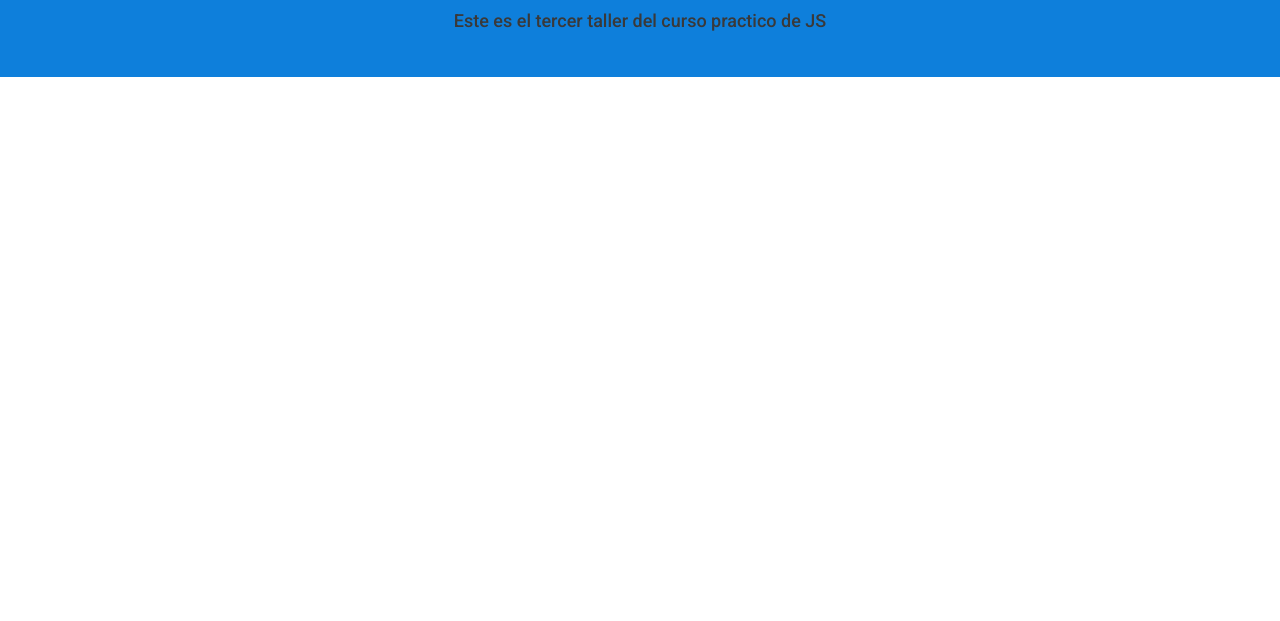
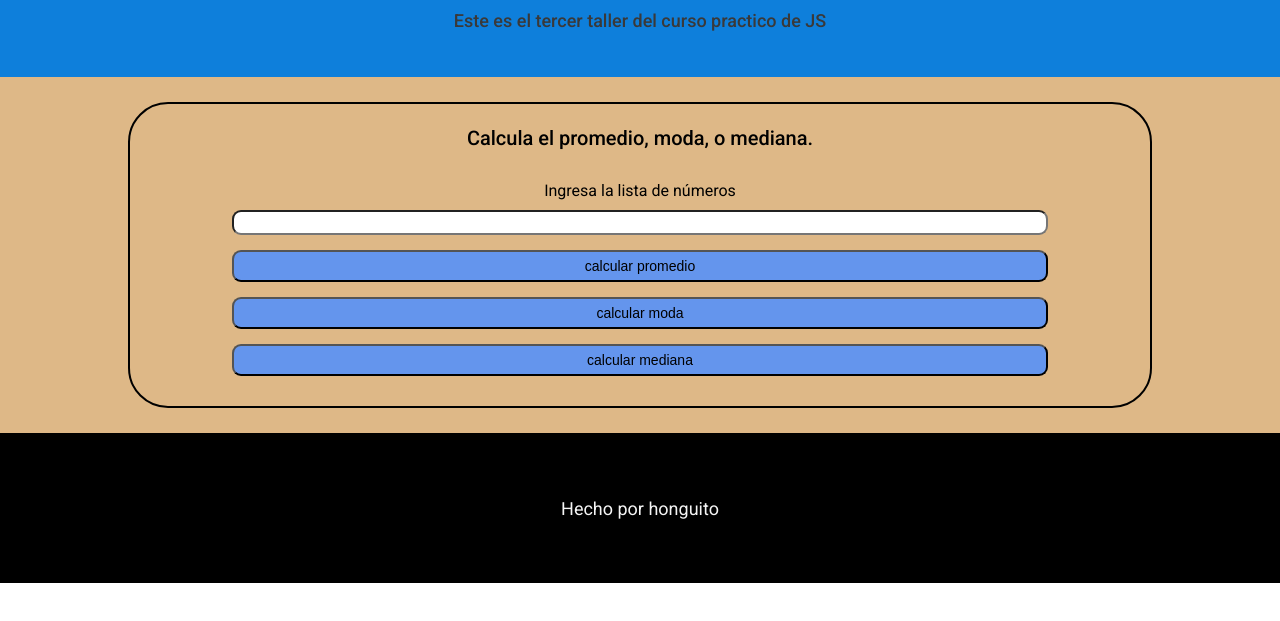
Before and after one commit to LaloJami/DW-curso_practico_js, a plain HTML site: page Taller-3/index.html in a window 1280 px wide. Shown: the part 123-744 px from the top of the page. Drawn offline with Linux system fonts and the light colour scheme.

Commit message:
Taller 3 terminado

```diff
--- a/Taller-3/css/style.css
+++ b/Taller-3/css/style.css
@@ -16,6 +16,7 @@ header{
     height: 200px;
     background-color: rgb(14, 127, 219);
     min-width: 320px;
+    text-align: center;
 }
 header h1{
     margin: 15px auto;
@@ -28,4 +29,84 @@ header p{
     font-weight: 500;
     line-height: 1.8rem;
     color: #3a3939;
+    width: 90%;
 }
+main{
+    width: 100%;
+    min-width: 320px;
+    height: auto;
+    background-color: burlywood;
+    display: flex;
+}
+.card-container{
+    width: 80%;
+    min-width: 266px;
+    min-height: 250px;
+    margin: 25px auto;
+    border: 2px solid black;
+    border-radius: 40px;
+    text-align: center;
+    display: flex;
+    flex-direction: column;
+}
+.card-container h2{
+    font-size: 2rem;
+    font-weight: 500;
+    line-height: 1.8rem;
+    margin: 25px auto;
+    width: 90%;
+}
+.card-container form{
+    width: 80%;
+    display: flex;
+    flex-direction: column;
+    margin: 0 auto;
+}
+.card-container form label{
+    font-size: 1.6rem;
+    font-weight: 400;
+    line-height: 1.8rem;
+    margin: 10px auto;
+}
+.card-container form input{
+    font-size: 1.6rem;
+    margin-bottom: 15px;
+    border-radius: 9px;
+    outline: none;
+    text-align: center;
+    height: 25px;
+}
+.card-container form button{
+    height: 32px;
+    border-radius: 9px;
+    padding: 5px 10px;
+    margin-bottom: 15px;
+    background-color: cornflowerblue;
+    font-size: 1.4rem;
+    font-weight: 400;
+    line-height: 1.8rem;
+}
+.card-container #Respuesta{
+    font-size: 1.8rem;
+    font-weight: 400;
+    line-height: 1.8rem;
+    color: #3a3939;
+    margin-bottom: 15px;
+}
+footer{
+    width: 100%;
+    min-width: 320px;
+    height: 150px;
+    /* position: relative; */
+    display: flex;
+    flex-direction: column;
+    text-align: center;
+    background-color: black;
+    text-align: center;
+}
+footer h2{
+    font-size: 1.8rem;
+    margin: auto;
+    font-weight: 400;
+    color: whitesmoke;
+}
--- a/Taller-3/index.html
+++ b/Taller-3/index.html
@@ -16,9 +16,27 @@
         <p>Este es el tercer taller del curso practico de JS</p>
     </header>
     <main>
-        <section>
-
+        <section class="card-container">
+            <h2>Calcula el promedio, moda, o mediana.</h2>
+            <form action="">
+                <label for="InputLista">Ingresa la lista de números</label>
+                <input type="text" id="InputLista">
+                <button type="button" onclick="calcularPromedio()">
+                    calcular promedio
+                </button>
+                <button type="button" onclick="calcularModa()">
+                    calcular moda
+                </button>
+                <button type="button" onclick="calcularMediana()">
+                    calcular mediana
+                </button>
+                <p id="Respuesta"></p>
+            </form>
         </section>
     </main>
+    <footer>
+        <h2>Hecho por honguito</h2>
+    </footer>
+    <script src="./promedio.js"></script>
 </body>
 </html>
--- /dev/null
+++ b/Taller-3/promedio.js
@@ -0,0 +1,167 @@
+/*
+const lista1 = [100, 200, 300, 500];
+
+let sumaLista1 = 0;
+for (let i = 0; i < lista1.length; i++) {
+    sumaLista1 += lista1[i];
+}
+const promedioLista1 = sumaLista1/lista1.length;
+
+
+function calcularMediaAritmetica(lista) {
+    // let sumaLista = 0;
+    // for (let i = 0; i < lista.length; i++) {
+    //     sumaLista += lista[i];
+    // }
+    const sumaLista = lista.reduce(function (valorAcumulado = 0, nuevoElemento) {
+        return valorAcumulado + nuevoElemento;
+    });
+    const promedioLista = sumaLista/lista.length;
+    return promedioLista;
+}
+//Mediana
+
+const lista1 = [100, 200, 500, 400000000];
+function ordenarLista(lista) {
+    let listaOrden = lista;
+    for (let i = 0; i < listaOrden.length-1; i++) {
+        for (let j = i+1; j < listaOrden.length; j++) {
+            if (listaOrden[j] > listaOrden[i]) {
+                const aux = listaOrden[i];
+                listaOrden[i] = listaOrden[j];
+                listaOrden[j] = aux;
+                console.log(listaOrden);
+            }
+        }
+    }
+    return listaOrden;
+}
+numbers.sort(function(a, b) {
+    return a - b;
+  });
+const mitadLista1 = parseInt(lista1.length / 2);
+
+function esPar(numerito) {
+    if (numerito % 2 === 0) {
+        return true;
+    } else{
+        return false;
+    }
+}
+
+let mediana;
+
+if (esPar(lista1.length)) {
+    //necesitamos dos elementos
+    const elemento1 = lista1[mitadLista1 - 1];
+    const elemento2 = lista1[mitadLista1];
+    // el elemento promedio
+    const promedioelemento1y2 = calcularMediaAritmetica([elemento1,elemento2]);
+    // mediana
+    mediana = promedioelemento1y2;
+}else{
+    mediana = lista1[mitadLista1]
+}
+*/
+
+//Moda
+const lista1 = [1, 2, 3, 1, 2, 3, 4, 2, 2, 2, 1];
+
+const lista1Count = {};
+
+lista1.map(
+    function (elemento) {
+        if (lista1Count[elemento]) {
+            lista1Count[elemento] += 1;
+        }else{
+            lista1Count[elemento] = 1;
+        }
+    }
+);
+
+const lista1Array = Object.entries(lista1Count).sort(
+    function (valorAcumulado, nuevoValor) {
+        return valorAcumulado[1] - nuevoValor[1];
+    }
+);
+
+const moda = lista1Array[lista1Array.length-1]
+
+function calcularMediaAritmetica(lista) {
+    const sumaLista = lista.reduce(function (valorAcumulado = 0, nuevoElemento) {
+        return valorAcumulado + nuevoElemento;
+    });
+    const promedioLista = sumaLista/lista.length;
+    return promedioLista;
+}
+function calcularPromedio() {
+    const lista = document.getElementById("InputLista");
+    const listaValue = lista.value.split(",");
+    for (let i = 0; i < listaValue.length; i++) {
+        listaValue[i] = parseInt(listaValue[i])
+
+    }
+    const promedio = calcularMediaAritmetica(listaValue);
+    const Result = document.getElementById("Respuesta");
+    Result.innerText = "El promedio es: " + promedio;
+}
+
+function calcularModa() {
+    const lista = document.getElementById("InputLista");
+    const listaValue = lista.value.split(",");
+    for (let i = 0; i < listaValue.length; i++) {
+        listaValue[i] = parseInt(listaValue[i])
+    }
+    const lista1Count = {};
+
+    listaValue.map(
+        function (elemento) {
+            if (lista1Count[elemento]) {
+                lista1Count[elemento] += 1;
+            }else{
+                lista1Count[elemento] = 1;
+            }
+        }
+    );
+
+    const lista1Array = Object.entries(lista1Count).sort(
+        function (valorAcumulado, nuevoValor) {
+            return valorAcumulado[1] - nuevoValor[1];
+        }
+    );
+    const moda = lista1Array[lista1Array.length-1]
+    const Result = document.getElementById("Respuesta");
+    Result.innerText = "La moda es: " + moda[0] + " se repite "+moda[1]+" veces.";
+}
+
+function calcularMediana() {
+    const lista = document.getElementById("InputLista");
+    const listaValue = lista.value.split(",");
+    for (let i = 0; i < listaValue.length; i++) {
+        listaValue[i] = parseInt(listaValue[i])
+    }
+    const mitadLista1 = parseInt(listaValue.length / 2);
+    function esPar(numerito) {
+        if (numerito % 2 === 0) {
+            return true;
+        } else{
+            return false;
+        }
+    }
+
+    let mediana;
+
+    if (esPar(listaValue.length)) {
+        //necesitamos dos elementos
+        const elemento1 = listaValue[mitadLista1 - 1];
+        const elemento2 = listaValue[mitadLista1];
+        // el elemento promedio
+        const promedioelemento1y2 = calcularMediaAritmetica([elemento1,elemento2]);
+        // mediana
+        mediana = promedioelemento1y2;
+    }else{
+        mediana = listaValue[mitadLista1]
+    }
+    const Result = document.getElementById("Respuesta");
+    Result.innerText = "La mediana es: " + mediana;
+}
```
Also changed, not shown: 1 other file.
